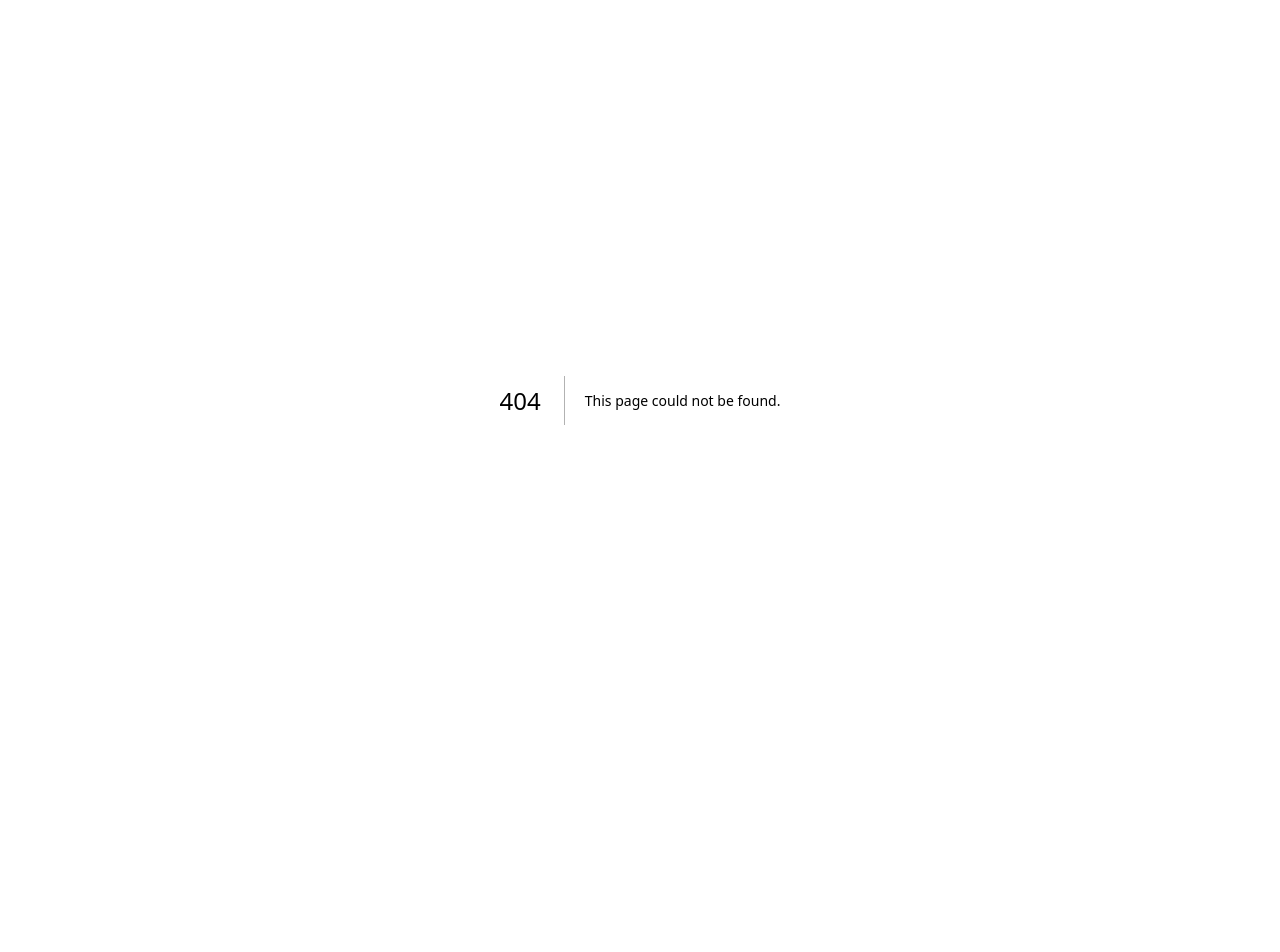
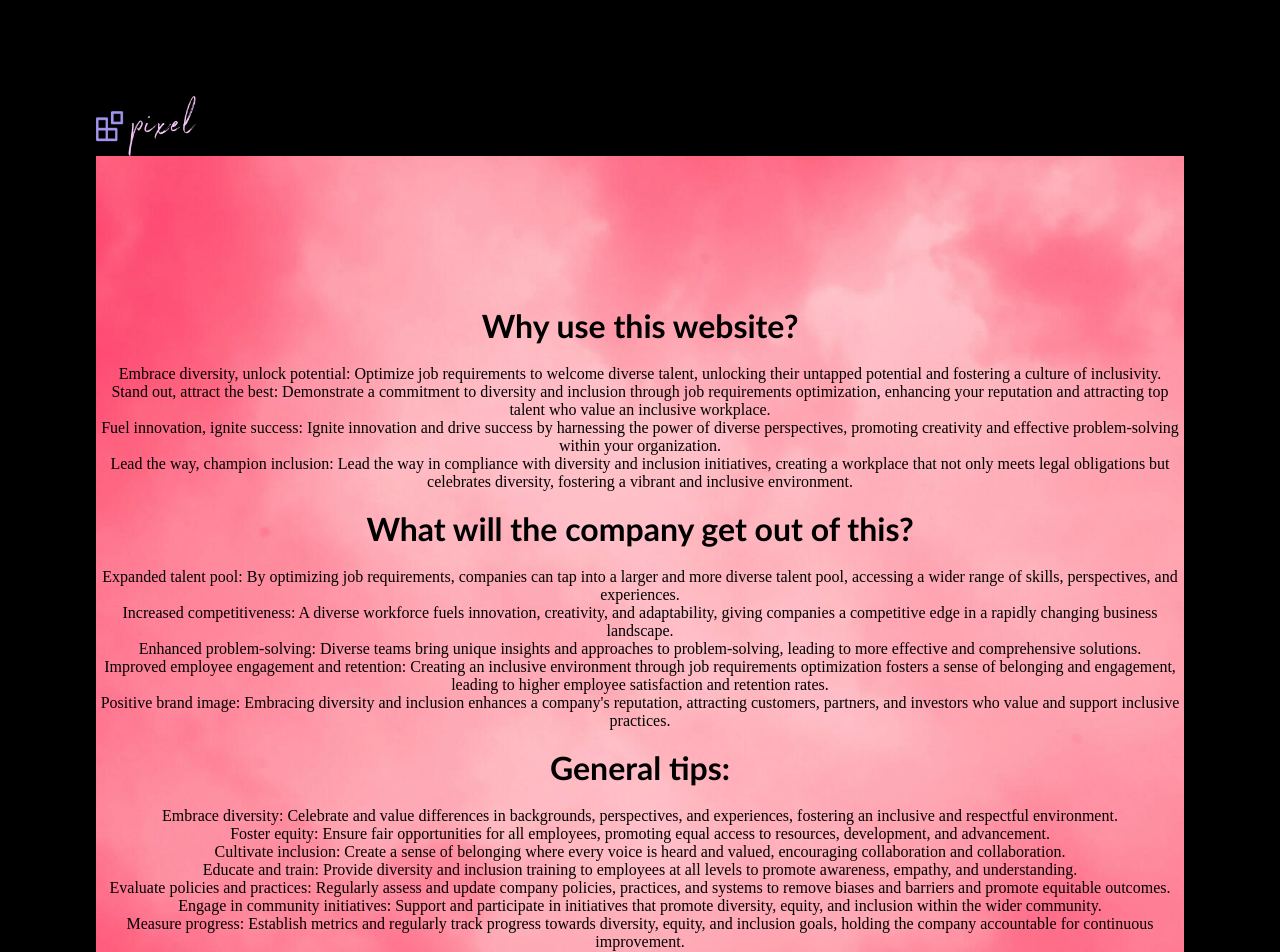
Before and after one commit to 0rnella/shesharp-hackathon, a Next.js app: page /about in a window 1280 px wide. Before the commit this address had no page. Shown: the top 952 px of the page. Before the commit the page ends 800 px from the top, so only its background shows below. Built offline with nearby package versions, Linux system fonts and the light colour scheme.

Commit message:
added link and about page

```diff
--- /dev/null
+++ b/src/pages/about.js
@@ -0,0 +1,198 @@
+// import React, { useState } from 'react';
+import Image from "next/image";
+import styles from "../app/page.module.css";
+import "../app/globals.css";
+import React from "react";
+
+export default function About() {
+  return (
+    <main className={styles.main}>
+      <div className={styles.description}>
+        {/* <p>
+          Get started by editing&nbsp;
+          <code className={styles.code}>src/app/page.js</code>
+        </p> */}
+        {/* <p>
+          We help you make job posts better
+          <InputBox />
+        </p> */}
+
+        <div>
+          <a href="#" target="_blank" rel="noopener noreferrer">
+            {" "}
+            <Image
+              src="/logo.png"
+              alt="Vercel Logo"
+              className={styles.vercelLogo}
+              width={100}
+              height={60}
+              margin-bottom={0}
+              priority
+            />
+          </a>
+        </div>
+      </div>
+
+      <div className={styles["banner-container"]}>
+        <div className={styles.banner}>
+          {/* <Image
+            className={styles.logo}
+            src="/next.svg"
+            alt="Next.js Logo"
+            width={180}
+            height={37}
+            priority
+          /> */}
+          <h1>Why use this website?</h1>
+          <ul>
+            <li>
+              Embrace diversity, unlock potential: Optimize job requirements to
+              welcome diverse talent, unlocking their untapped potential and
+              fostering a culture of inclusivity.
+            </li>
+            <li>
+              Stand out, attract the best: Demonstrate a commitment to diversity
+              and inclusion through job requirements optimization, enhancing
+              your reputation and attracting top talent who value an inclusive
+              workplace.
+            </li>
+            <li>
+              Fuel innovation, ignite success: Ignite innovation and drive
+              success by harnessing the power of diverse perspectives, promoting
+              creativity and effective problem-solving within your organization.
+            </li>
+            <li>
+              Lead the way, champion inclusion: Lead the way in compliance with
+              diversity and inclusion initiatives, creating a workplace that not
+              only meets legal obligations but celebrates diversity, fostering a
+              vibrant and inclusive environment.
+            </li>
+          </ul>
+          <br></br>
+          <h1>What will the company get out of this?</h1>
+          <ul>
+            <li>
+              Expanded talent pool: By optimizing job requirements, companies
+              can tap into a larger and more diverse talent pool, accessing a
+              wider range of skills, perspectives, and experiences.
+            </li>
+            <li>
+              Increased competitiveness: A diverse workforce fuels innovation,
+              creativity, and adaptability, giving companies a competitive edge
+              in a rapidly changing business landscape.
+            </li>
+            <li>
+              Enhanced problem-solving: Diverse teams bring unique insights and
+              approaches to problem-solving, leading to more effective and
+              comprehensive solutions.
+            </li>
+            <li>
+              Improved employee engagement and retention: Creating an inclusive
+              environment through job requirements optimization fosters a sense
+              of belonging and engagement, leading to higher employee
+              satisfaction and retention rates.
+            </li>
+            <li>
+              Positive brand image: Embracing diversity and inclusion enhances a
+              company's reputation, attracting customers, partners, and
+              investors who value and support inclusive practices.
+            </li>
+          </ul>
+          <br></br>
+          <h1>General tips:</h1>
+          <ul>
+            <li>
+              Embrace diversity: Celebrate and value differences in backgrounds,
+              perspectives, and experiences, fostering an inclusive and
+              respectful environment.
+            </li>
+            <li>
+              Foster equity: Ensure fair opportunities for all employees,
+              promoting equal access to resources, development, and advancement.
+            </li>
+            <li>
+              Cultivate inclusion: Create a sense of belonging where every voice
+              is heard and valued, encouraging collaboration and collaboration.
+            </li>
+            <li>
+              Educate and train: Provide diversity and inclusion training to
+              employees at all levels to promote awareness, empathy, and
+              understanding.
+            </li>
+            <li>
+              Evaluate policies and practices: Regularly assess and update
+              company policies, practices, and systems to remove biases and
+              barriers and promote equitable outcomes.
+            </li>
+            <li>
+              Engage in community initiatives: Support and participate in
+              initiatives that promote diversity, equity, and inclusion within
+              the wider community.
+            </li>
+            <li>
+              Measure progress: Establish metrics and regularly track progress
+              towards diversity, equity, and inclusion goals, holding the
+              company accountable for continuous improvement.
+            </li>
+            <li>
+              Lead from the top: Demonstrate commitment and leadership in
+              diversity and inclusion efforts, setting the tone
+            </li>
+          </ul>
+        </div>
+      </div>
+
+      {/* <div className={styles.grid}>
+        <a
+          href="https://nextjs.org/docs?utm_source=create-next-app&utm_medium=appdir-template&utm_campaign=create-next-app"
+          className={styles.card}
+          target="_blank"
+          rel="noopener noreferrer"
+        >
+          <h2>
+            Docs <span>-&gt;</span>
+          </h2>
+          <p>Find in-depth information about Next.js features and API.</p>
+        </a>
+
+        <a
+          href="https://nextjs.org/learn?utm_source=create-next-app&utm_medium=appdir-template&utm_campaign=create-next-app"
+          className={styles.card}
+          target="_blank"
+          rel="noopener noreferrer"
+        >
+          <h2>
+            Learn <span>-&gt;</span>
+          </h2>
+          <p>Learn about Next.js in an interactive course with&nbsp;quizzes!</p>
+        </a>
+
+        <a
+          href="https://vercel.com/templates?framework=next.js&utm_source=create-next-app&utm_medium=appdir-template&utm_campaign=create-next-app"
+          className={styles.card}
+          target="_blank"
+          rel="noopener noreferrer"
+        >
+          <h2>
+            Templates <span>-&gt;</span>
+          </h2>
+          <p>Explore the Next.js 13 playground.</p>
+        </a>
+
+        <a
+          href="https://vercel.com/new?utm_source=create-next-app&utm_medium=appdir-template&utm_campaign=create-next-app"
+          className={styles.card}
+          target="_blank"
+          rel="noopener noreferrer"
+        >
+          <h2>
+            Deploy <span>-&gt;</span>
+          </h2>
+          <p>
+            Instantly deploy your Next.js site to a shareable URL with Vercel.
+          </p>
+        </a>
+      </div> */}
+    </main>
+  );
+}
```
Also changed, not shown: src/pages/form.js (+14 -6 lines).
